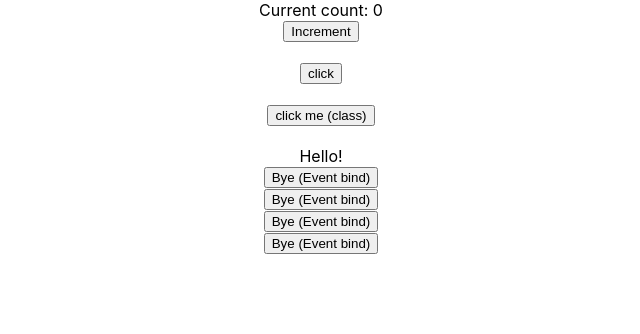
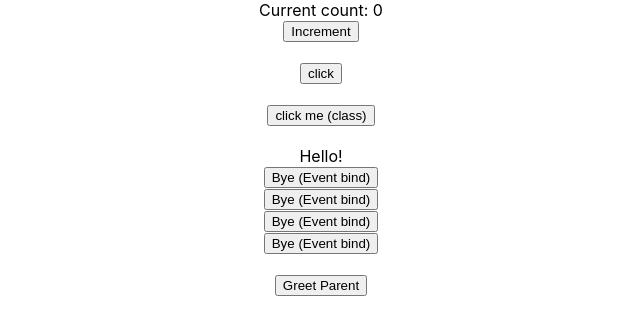
Before and after one commit to CZDiego/react-tutorial, a React (Create React App) app: page / in a window 1280 px wide. Shown: the top 334 px of the page, without its empty margins (319-959 px from the left). Built offline with nearby package versions, Linux system fonts and the light colour scheme.

Commit message:
Methods as props

```diff
--- a/src/App.js
+++ b/src/App.js
@@ -4,6 +4,7 @@
 import FunctionClick from "./components/EventHandling/FunctionClick";
 import ClassClick from "./components/EventHandling/ClassClick";
 import EventBind from "./components/EventHandling/EventBind";
+import ParentComponent from "./components/Methods/ParentComponent";
 
 function App() {
   return (
@@ -30,6 +31,10 @@
 
       <EventBind/>
 
+      <br/>
+
+      <ParentComponent/>
+
     </div>
   );
 }
--- /dev/null
+++ b/src/components/Methods/ChildComponent.js
@@ -0,0 +1,13 @@
+import React from "react";
+
+function ChildComponent(props) {
+
+  return (
+    <div>
+      <button onClick={() => props.greetHandler('child')}>Greet Parent</button>
+    </div>
+  );
+
+}
+
+export default ChildComponent;
--- /dev/null
+++ b/src/components/Methods/ParentComponent.js
@@ -0,0 +1,30 @@
+import React, {Component} from "react";
+import ChildComponent from "./ChildComponent";
+
+class ParentComponent extends Component {
+
+  constructor(props) {
+    super(props);
+
+    this.state = {
+      parentName: 'Parent'
+    };
+
+    this.greetParent = this.greetParent.bind(this);
+  }
+
+  greetParent(childName) {
+    alert(`Hello ${this.state.parentName} from ${childName}`);
+  }
+
+  render() {
+    return (
+      <div>
+        <ChildComponent greetHandler={this.greetParent}/>
+      </div>
+    );
+  }
+}
+
+
+export default ParentComponent;
```
